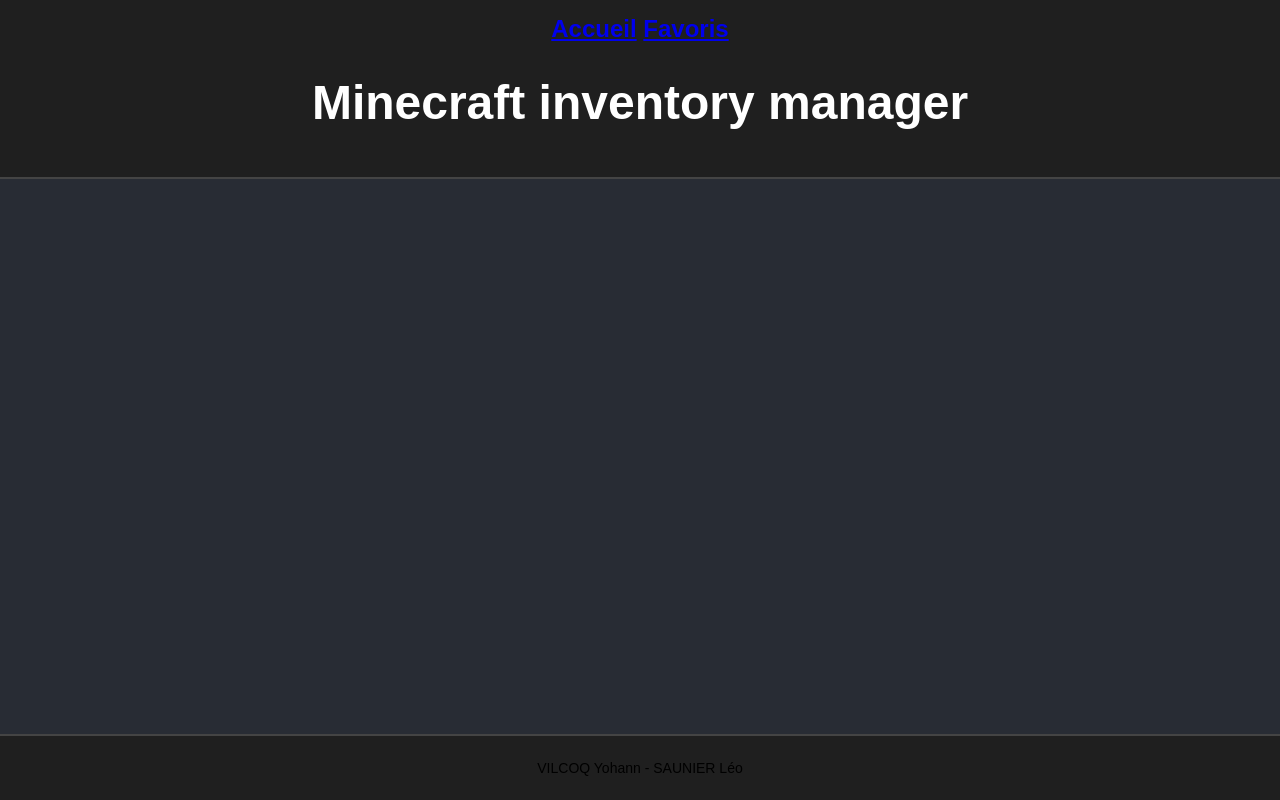
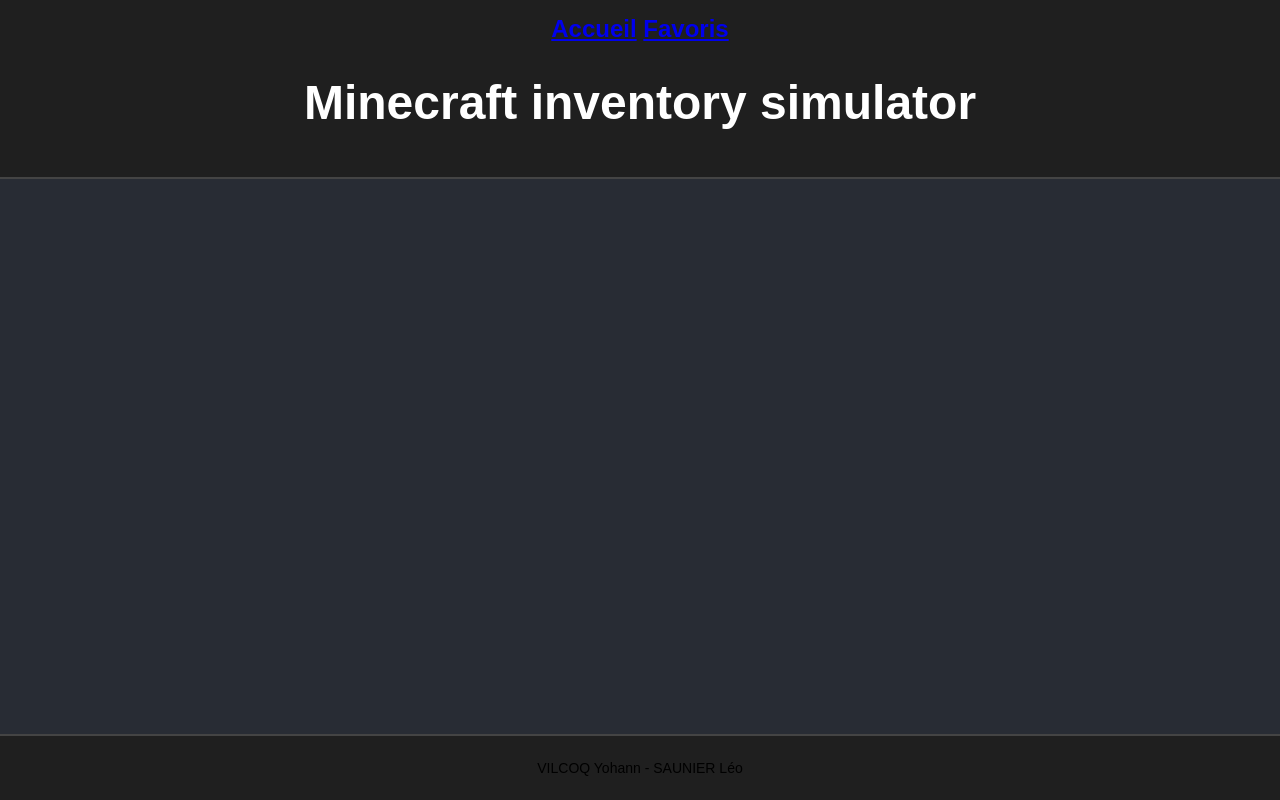
Before and after one commit to RyryCantonais/TPJS, a plain HTML site: page index.html in a window 1280 px wide. Drawn offline with Linux system fonts and the light colour scheme; no server answers.

Commit message:
modification du titre

```diff
--- a/index.html
+++ b/index.html
@@ -11,7 +11,7 @@
     <header>
         <a href="#/">Accueil</a>
         <a href="#/favoris">Favoris</a>
-        <h1>Minecraft inventory manager</h1>
+        <h1>Minecraft inventory simulator</h1>
     </header>
     <main>
         <div id="content">
```
